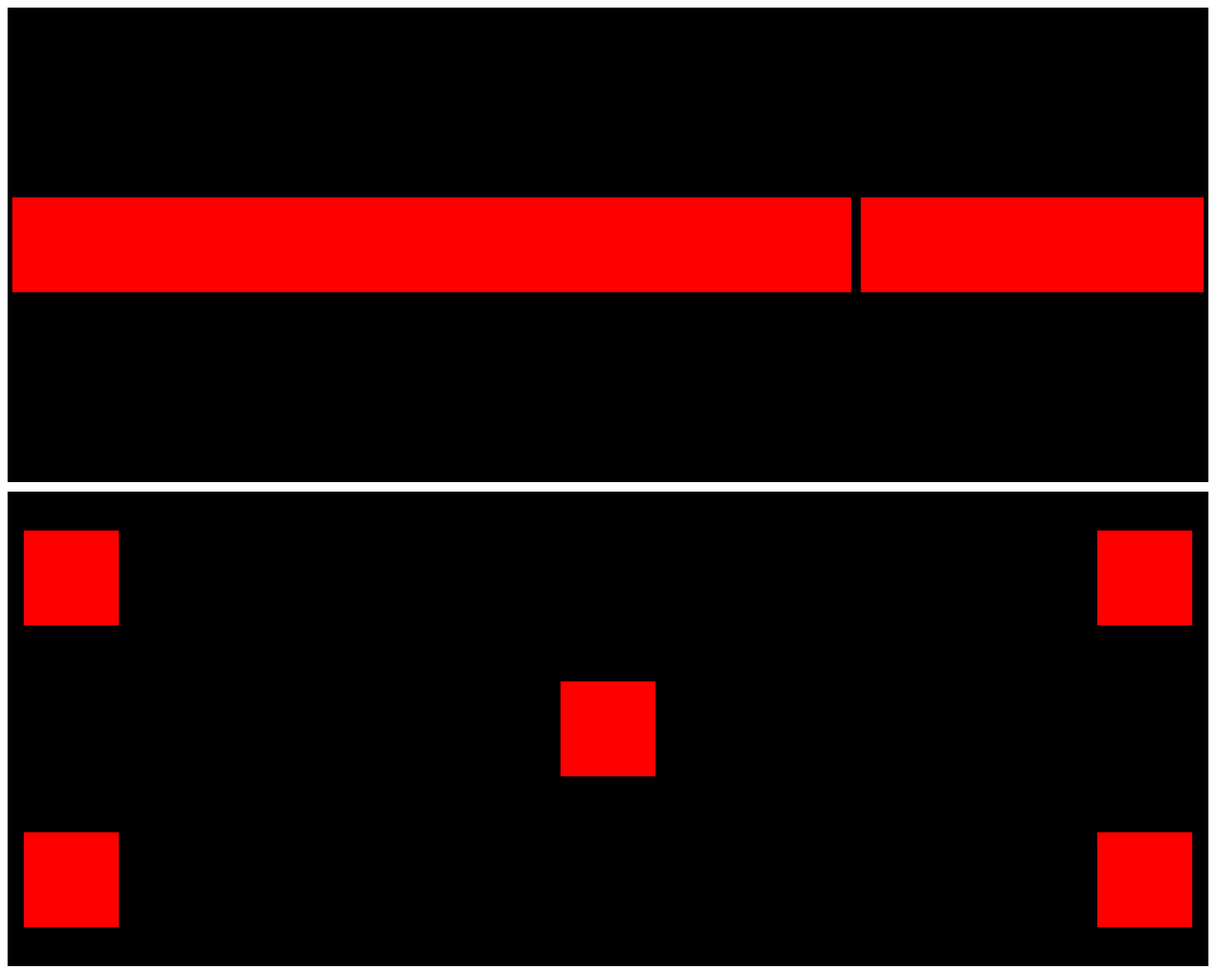
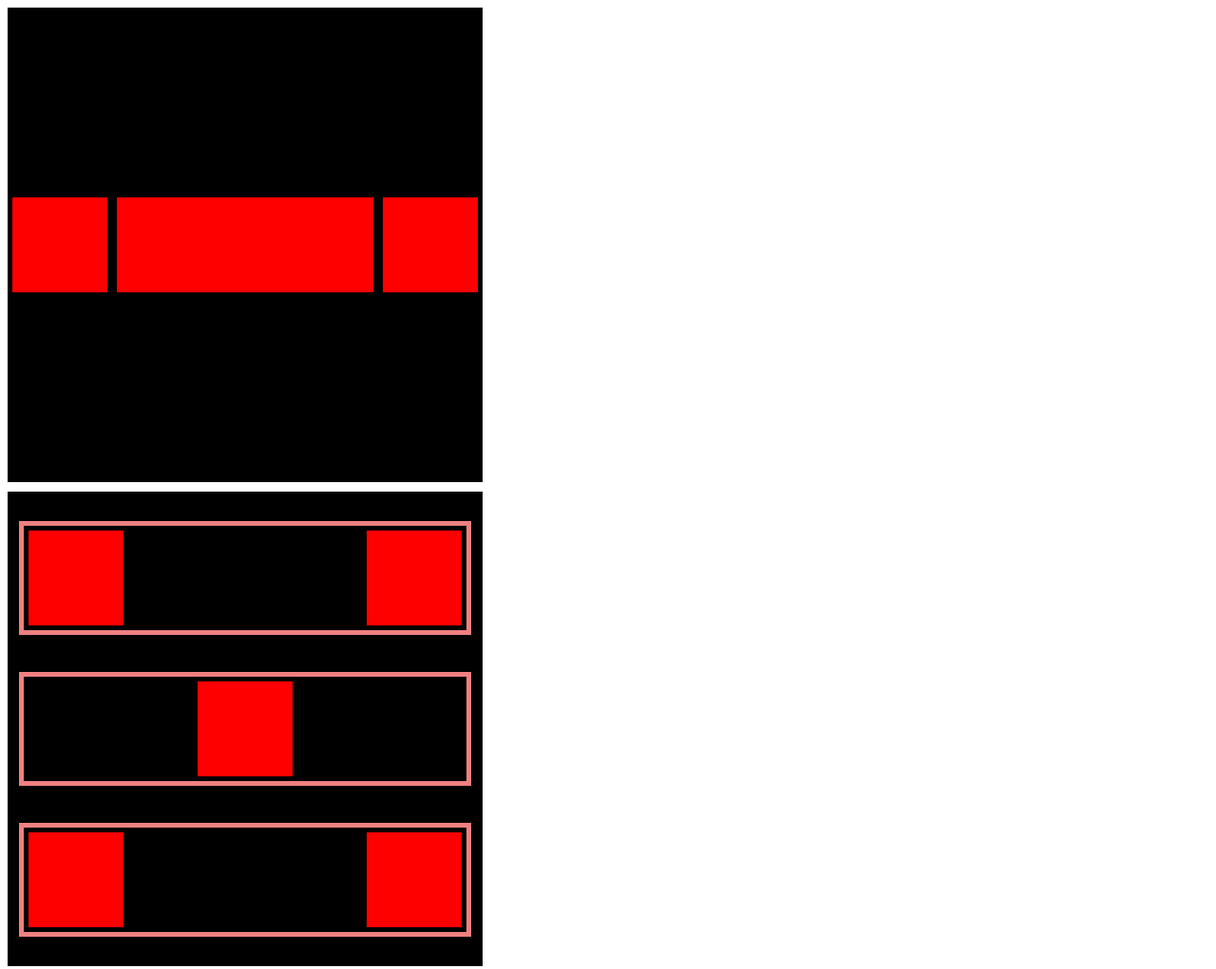
Before and after one commit to Zairaxx/exempell-sning-display-position-fend24, a plain HTML site: page index.html in a window 1280 px wide. Shown: the whole page at 95% size. Drawn offline with Linux system fonts and the light colour scheme.

Commit message:
added comments

```diff
--- a/index.html
+++ b/index.html
@@ -10,7 +10,7 @@
   <div class="large one">
     <div class="small"></div>
     <div class="small"></div>
-    <!-- <div class="small"></div> -->
+    <div class="small"></div>
   </div>
   <div class="large two">
     <div>
--- a/style.css
+++ b/style.css
@@ -1,9 +1,10 @@
 .large {
   display:flex;
   min-height:500px;
-  width:100% ;
+  width:500px;
   background:black;
   margin-bottom:10px;
+
 }
 
 .large.one {
@@ -16,26 +17,12 @@
 }
 
 .large.one div:nth-of-type(1){
-  flex-grow:3;
+  /* flex-grow:3; */
 }
 
 .large.one div:nth-of-type(2){
   flex-grow:1;
 }
-/*
-.large.one div:nth-last-of-type(3){
-  flex-grow:1;
-} */
-
-
-
-
-
-
-
-
-
-
 
 .large.two {
   flex-direction:column;
@@ -44,7 +31,11 @@
   box-sizing: border-box;
 }
 
-/* .large.two div:nth-of-type(2) {
+
+/* Du kan använda align-self på children av en parent för att låta dem bestämma alignment själva*/
+
+/*
+.large.two div:nth-of-type(2) {
 
   align-self:center;
 }
@@ -53,8 +44,10 @@
   align-self:flex-end;
 } */
 
+
+/* Valfri border för att visuellt se våra "osynliga divar" vi använder för att justera innehåll*/
 .large.two > div {
-  /* border:5px solid lightcoral; */
+  border:5px solid lightcoral;
 }
 
 .large.two > div:nth-of-type(1) {
```
